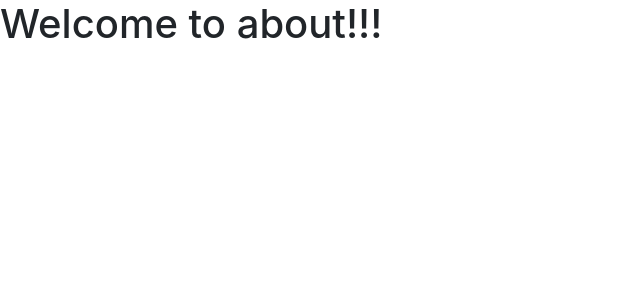
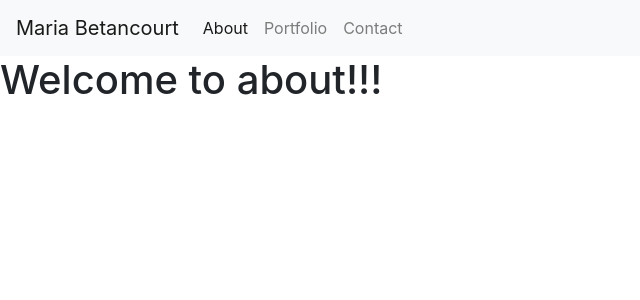
Before and after one commit to MaiaBetancourt/_portfolio, a React (Create React App) app in the folder my-portfolio/: page / in a window 1280 px wide. Shown: the top 300 px of the page, without its empty margins (0-640 px from the left). Built offline with nearby package versions, Linux system fonts and the light colour scheme.

Commit message:
added the navbar

```diff
--- a/my-portfolio/src/App.js
+++ b/my-portfolio/src/App.js
@@ -1,16 +1,18 @@
 import React from "react";
 import { BrowserRouter, Route } from "react-router-dom";
+import Navbar from "./components/Navbar";
 
 function App() {
   return (
     <BrowserRouter>
-    <div>
-      <Route exact path="/" component={About} />
-      <Route exact path="/Portfolio" component={Portfolio} />
-      <Route exact path="/Contact" component={Contact} />
-    </div>
+      <div>
+        <Navbar/>
+        <Route exact path="/" component={About} />
+        <Route exact path="/Portfolio" component={Portfolio} />
+        <Route exact path="/Contact" component={Contact} />
+      </div>
     </BrowserRouter>
-  )
+  );
 }
 
 function About() {
--- /dev/null
+++ b/my-portfolio/src/components/Navbar.js
@@ -0,0 +1,44 @@
+import React from "react";
+import { Link } from "react-router-dom";
+
+export default function Navbar() {
+  return (
+    <div>
+      <nav class="navbar navbar-expand-lg navbar-light bg-light">
+        <a class="navbar-brand" href="#">
+          Maria Betancourt
+        </a>
+        <button
+          class="navbar-toggler"
+          type="button"
+          data-toggle="collapse"
+          data-target="#navbarNav"
+          aria-controls="navbarNav"
+          aria-expanded="false"
+          aria-label="Toggle navigation"
+        >
+          <span class="navbar-toggler-icon"></span>
+        </button>
+        <div class="collapse navbar-collapse" id="navbarNav">
+          <ul class="navbar-nav">
+            <li class="nav-item active">
+              <a class="nav-link" href="#">
+                About <span class="sr-only">(current)</span>
+              </a>
+            </li>
+            <li class="nav-item">
+              <a class="nav-link" href="#">
+                Portfolio
+              </a>
+            </li>
+            <li class="nav-item">
+              <a class="nav-link" href="#">
+                Contact
+              </a>
+            </li>
+          </ul>
+        </div>
+      </nav>
+    </div>
+  );
+}
```
